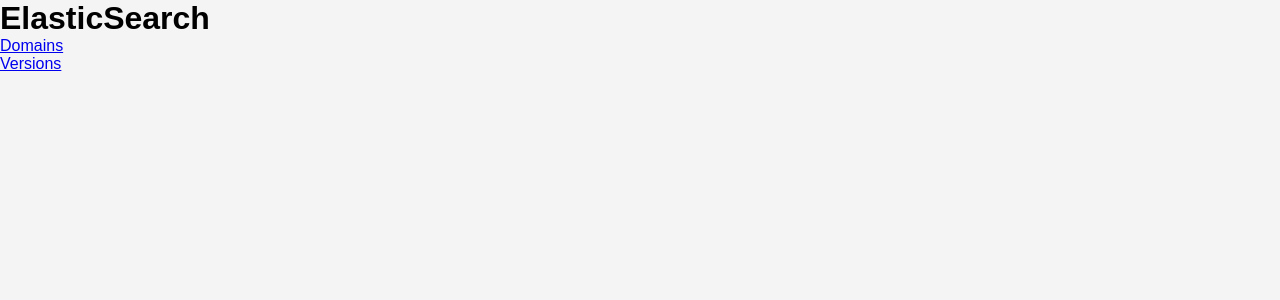
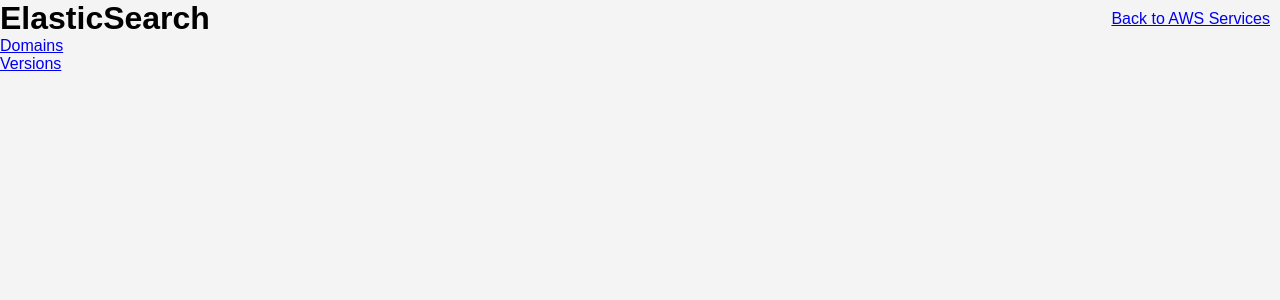
Before and after one commit to magicalbob/k8s_localstack, a Flask app: page /service/es in a window 1280 px wide. Shown: the top 300 px of the page. Run offline with Flask 3, Linux system fonts and the light colour scheme.

Commit message:
added back to AWS Services link

```diff
--- a/localstack_ui/templates/item_page.html
+++ b/localstack_ui/templates/item_page.html
@@ -5,6 +5,7 @@
     <link rel="stylesheet" type="text/css" href="{{ url_for('static', filename='styles.css') }}">
 </head>
 <body>
+    <a href="{{ url_for('landing_page') }}" style="position: absolute; top: 10px; right: 10px;">Back to AWS Services</a>
     <h1>{{ item }}</h1>
     <div id="json-table">{{ table_html | safe }}</div>
 </body>
--- a/localstack_ui/templates/service_page.html
+++ b/localstack_ui/templates/service_page.html
@@ -15,6 +15,7 @@
     <link rel="stylesheet" type="text/css" href="{{ url_for('static', filename='styles.css') }}">
 </head>
 <body>
+    <a href="{{ url_for('landing_page') }}" style="position: absolute; top: 10px; right: 10px;">Back to AWS Services</a>
     <h1>{{ service.service_name }}</h1>
     {% if sections %}
         <ul>
```
